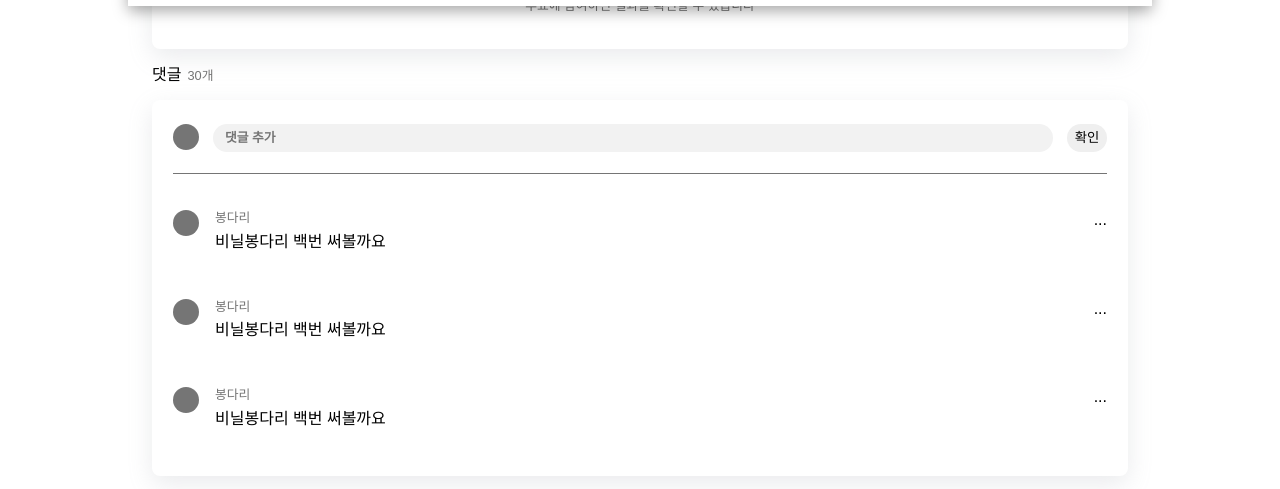
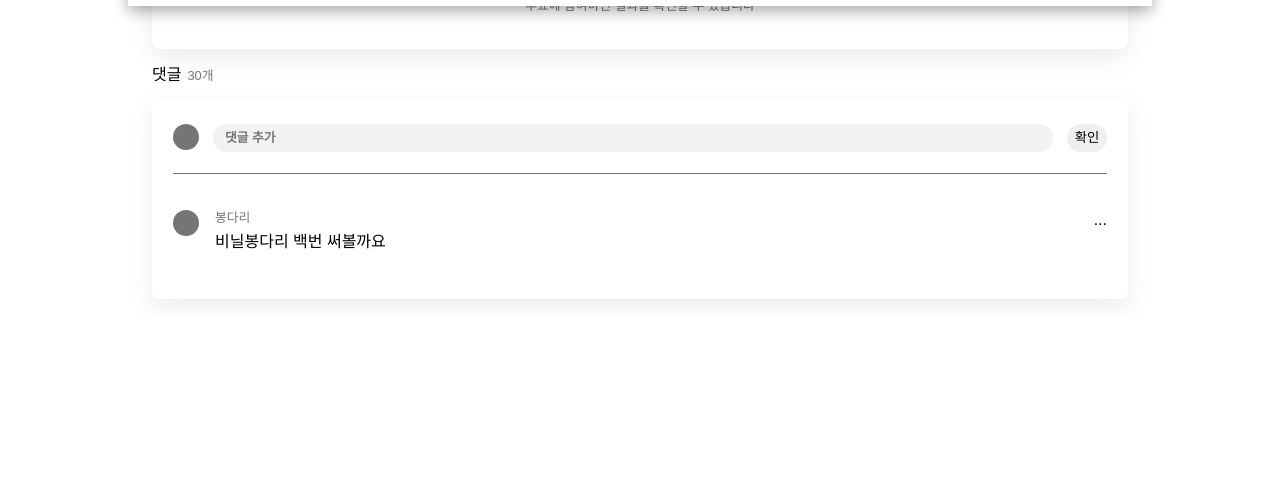
Before and after one commit to codestates-seb/seb43_main_008, a Next.js app in the folder client/: page /detail in a window 1280 px wide. Shown: the part 794-1283 px from the top of the page. After the commit the page ends 1109 px from the top, so only its background shows below. Built offline with nearby package versions, Linux system fonts and the light colour scheme; a web font is replaced by a local one.

Commit message:
Feat: Comment 컴포넌트 분리

```diff
--- a/client/app/detail/Comment.tsx
+++ b/client/app/detail/Comment.tsx
@@ -1,123 +1,27 @@
 "use client";
 
 import styled from "styled-components";
-import React, { useState } from "react";
-import { StyledCard } from "./Card";
 
 export const Comment: React.FC = () => {
-  const [comment, setComment] = useState<string>("");
-
-  const handleInputChange = (e: React.ChangeEvent<HTMLTextAreaElement>) => {
-    setComment(e.target.value);
-  };
-
-  const handleSubmit = (
-    e: React.FormEvent<HTMLFormElement | HTMLTextAreaElement>
-  ) => {
-    e.preventDefault();
-    if (comment.length !== 0) {
-      setComment("");
-      console.log("서버에 데이터 보내고 & 댓글 리스트 새로 가져와야함");
-    }
-  };
-
-  const handleKeyDown = (e: React.KeyboardEvent<HTMLTextAreaElement>) => {
-    if (e.key === "Enter" && !e.shiftKey) {
-      handleSubmit(e);
-    }
-  };
-
+  // 사용자 Id === 댓글 작성자 Id : edit-delete-button 활성화 하기
   return (
     <StyledComment>
-      <div className="title">
-        <h3 className="sub-title">댓글</h3>
-        <div className="sub-text"> 30개</div>
-      </div>
-
-      <StyledCard>
-        <div className="content">
-          <form className="add-comment" onSubmit={handleSubmit}>
-            <div className="profile" />
-            <textarea
-              className="input"
-              placeholder="댓글 추가"
-              value={comment}
-              onChange={handleInputChange}
-              onKeyDown={handleKeyDown}
-            />
-            <button className="submit" type="submit">
-              확인
-            </button>
-          </form>
-
-          <ul className="comment-box">
       <li className="comment">
         <div className="profile" />
         <div className="text-box">
           <div className="user-name">봉다리</div>
           <div className="text">비닐봉다리 백번 써볼까요</div>
         </div>
-              <div>...</div>
+        <div className="edit-delete-button">...</div>
       </li>
-            <li className="comment">
-              <div className="profile" />
-              <div className="text-box">
-                <div className="user-name ">봉다리</div>
-                <div className="text">비닐봉다리 백번 써볼까요</div>
-              </div>
-              <div>...</div>
-            </li>
-            <li className="comment">
-              <div className="profile" />
-              <div className="text-box">
-                <div className="user-name ">봉다리</div>
-                <div className="text">비닐봉다리 백번 써볼까요</div>
-              </div>
-              <div>...</div>
-            </li>
-          </ul>
-        </div>
-      </StyledCard>
     </StyledComment>
   );
 };
 
 const StyledComment = styled.div`
-  .title {
-    margin: 0 24px;
-
-    display: flex;
-    flex-direction: row;
-    align-items: baseline;
-    .sub-text {
-      margin-left: 6px;
-      font-size: 0.8rem;
-      color: #757575;
-    }
-  }
   .comment {
     width: 100%;
     padding: 24px 0;
-
-    display: flex;
-    flex-direction: row;
-    justify-content: space-between;
-    align-items: flex-start;
-  }
-  .user-name {
-    font-size: 0.8rem;
-    color: #757575;
-    padding-bottom: 6px;
-  }
-  .text-box {
-    width: 100%;
-    margin-left: 16px;
-  }
-  .add-comment {
-    width: 100%;
-    padding-bottom: 21px;
-    margin-bottom: 12px;
-    border-bottom: solid 0.1px #757575;
 
     display: flex;
     flex-direction: row;
@@ -131,37 +35,13 @@ const StyledComment = styled.div`
     border-radius: 50%;
     background-color: #757575;
   }
-  .input {
-    height: 28px;
-    width: 90%;
-    margin: 0 14px;
-    padding: 6px 12px;
-
-    background-color: #f2f2f2;
-    resize: none;
-    border: none;
-    border-radius: 16px;
-
-    ::-webkit-scrollbar {
-      display: none;
+  .user-name {
+    font-size: 0.8rem;
+    color: #757575;
+    padding-bottom: 6px;
   }
-
-    &::placeholder {
-      font-size: 0.8rem;
-      font-weight: 900;
-      color: #757575;
-    }
-    &:focus {
-      outline: none;
-      height: auto;
-    }
-  }
-  .submit {
-    min-width: 40px;
-    height: 28px;
-    border-radius: 16px;
-    border: none;
-
-    cursor: pointer;
+  .text-box {
+    width: 100%;
+    margin-left: 16px;
   }
 `;
--- /dev/null
+++ b/client/app/detail/Comments.tsx
@@ -0,0 +1,131 @@
+"use client";
+
+import styled from "styled-components";
+import React, { useState } from "react";
+import { StyledCard } from "./Card";
+import { Comment } from "./Comment";
+
+export const Comments: React.FC = () => {
+  const [comment, setComment] = useState<string>("");
+
+  const handleInputChange = (e: React.ChangeEvent<HTMLTextAreaElement>) => {
+    setComment(e.target.value);
+  };
+
+  const handleSubmit = (
+    e: React.FormEvent<HTMLFormElement | HTMLTextAreaElement>
+  ) => {
+    e.preventDefault();
+    if (comment.length !== 0) {
+      setComment("");
+      console.log("서버에 데이터 보내고 & 댓글 리스트 새로 가져와야함");
+    }
+  };
+
+  const handleKeyDown = (e: React.KeyboardEvent<HTMLTextAreaElement>) => {
+    if (e.key === "Enter" && !e.shiftKey) {
+      handleSubmit(e);
+    }
+  };
+
+  return (
+    <StyledComments>
+      <div className="title">
+        <h3 className="sub-title">댓글</h3>
+        <div className="sub-text"> 30개</div>
+      </div>
+
+      <StyledCard>
+        <div className="content">
+          <form className="add-comment" onSubmit={handleSubmit}>
+            <div className="profile" />
+            <textarea
+              className="input"
+              placeholder="댓글 추가"
+              value={comment}
+              onChange={handleInputChange}
+              onKeyDown={handleKeyDown}
+            />
+            <button className="submit" type="submit">
+              확인
+            </button>
+          </form>
+
+          <ul className="comment-box">
+            <Comment />
+          </ul>
+        </div>
+      </StyledCard>
+    </StyledComments>
+  );
+};
+
+const StyledComments = styled.div`
+  .title {
+    margin: 0 24px;
+    display: flex;
+    flex-direction: row;
+    align-items: baseline;
+
+    .sub-text {
+      margin-left: 6px;
+      font-size: 0.8rem;
+      color: #757575;
+    }
+  }
+
+  .profile {
+    min-width: 26px;
+    height: 26px;
+
+    border-radius: 50%;
+    background-color: #757575;
+  }
+
+  .add-comment {
+    width: 100%;
+    padding-bottom: 21px;
+    margin-bottom: 12px;
+    border-bottom: solid 0.1px #757575;
+
+    display: flex;
+    flex-direction: row;
+    justify-content: space-between;
+    align-items: flex-start;
+  }
+
+  .input {
+    height: 28px;
+    width: 90%;
+    margin: 0 14px;
+    padding: 6px 12px;
+
+    background-color: #f2f2f2;
+    resize: none;
+    border: none;
+    border-radius: 16px;
+
+    ::-webkit-scrollbar {
+      display: none;
+    }
+
+    &::placeholder {
+      font-size: 0.8rem;
+      font-weight: 900;
+      color: #757575;
+    }
+    &:focus {
+      outline: none;
+      height: auto;
+    }
+  }
+
+  .submit {
+    min-width: 40px;
+    height: 28px;
+    border-radius: 16px;
+    border: none;
+
+    cursor: pointer;
+  }
+`;
--- a/client/app/detail/page.tsx
+++ b/client/app/detail/page.tsx
@@ -1,6 +1,6 @@
 "use client";
 
-import { Comment } from "./Comment";
+import { Comments } from "./Comments";
 import { Header } from "./Header";
 import { Slider } from "./Slider";
 import { Vote } from "./Vote";
@@ -11,7 +11,7 @@ export default function Detail() {
       <Header />
       <Slider />
       <Vote />
-      <Comment />
+      <Comments />
     </>
   );
 }
```
Lines whose indentation alone changed are shown as unchanged.
